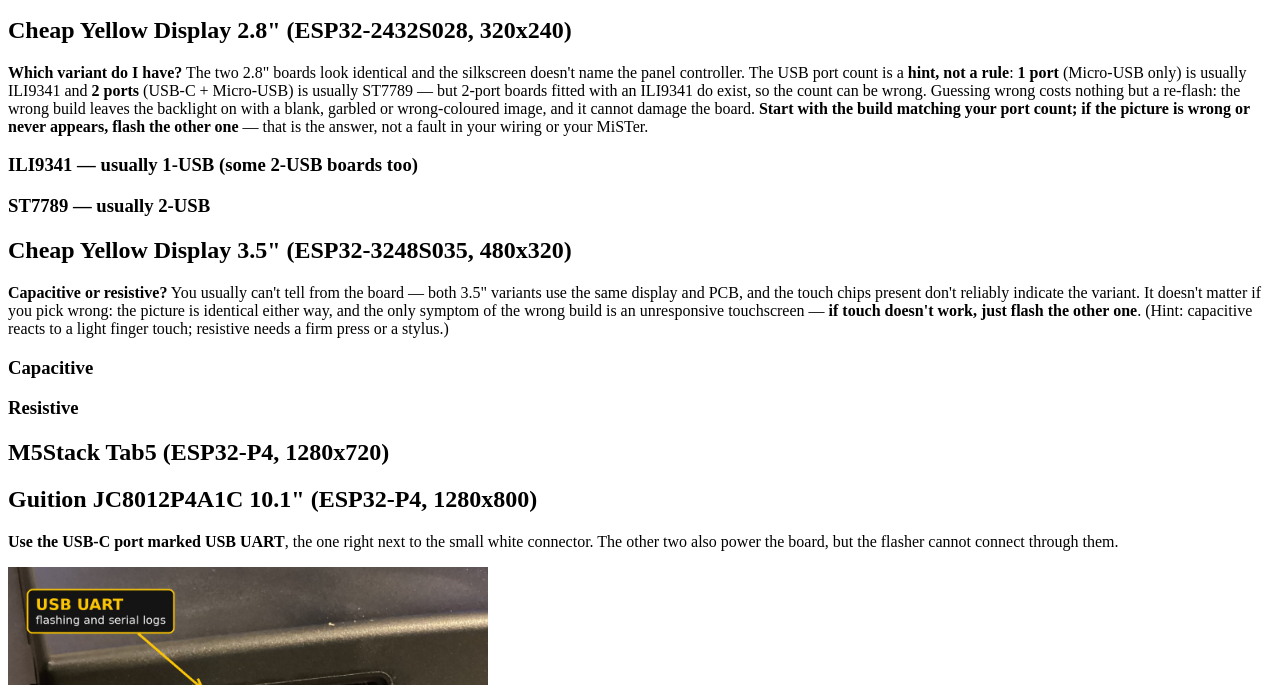
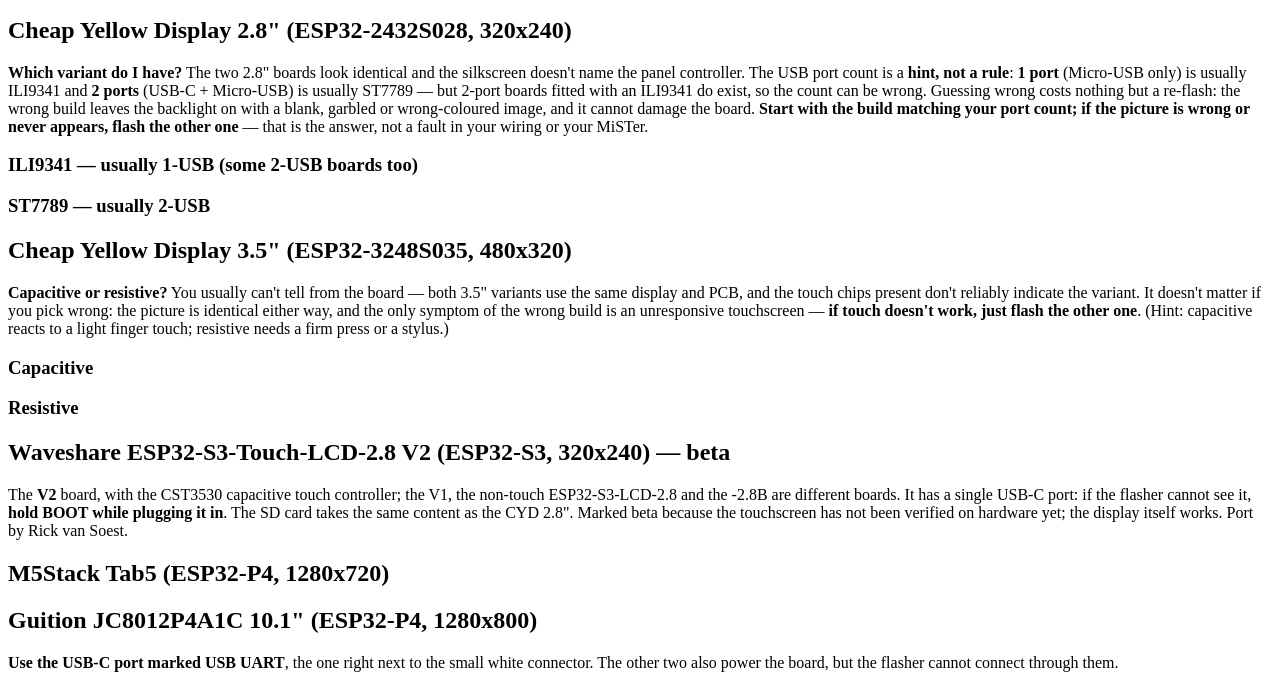
Before and after one commit to chipster6502/MiSTer_monitor, a plain HTML site: page docs/flasher/index.html in a window 1280 px wide. Shown: the part 101-786 px from the top of the page. Drawn offline with Linux system fonts and the light colour scheme; files whose address does not match are found by name.

Commit message:
ci(release): build and ship the Waveshare 2.8 image

```diff
--- a/docs/flasher/index.html
+++ b/docs/flasher/index.html
@@ -44,6 +44,16 @@
 
   <h3>Resistive</h3>
   <esp-web-install-button manifest="./manifest-cyd35r.json"></esp-web-install-button>
+
+  <h2>Waveshare ESP32-S3-Touch-LCD-2.8 V2 (ESP32-S3, 320x240) — beta</h2>
+  <p>The <strong>V2</strong> board, with the CST3530 capacitive touch
+     controller; the V1, the non-touch ESP32-S3-LCD-2.8 and the -2.8B are
+     different boards. It has a single USB-C port: if the flasher cannot see
+     it, <strong>hold BOOT while plugging it in</strong>. The SD card takes the
+     same content as the CYD 2.8". Marked beta because the touchscreen has not
+     been verified on hardware yet; the display itself works.
+     Port by Rick van Soest.</p>
+  <esp-web-install-button manifest="./manifest-waveshare28.json"></esp-web-install-button>
 
   <h2>M5Stack Tab5 (ESP32-P4, 1280x720)</h2>
   <esp-web-install-button manifest="./manifest-tab5.json"></esp-web-install-button>
```
Also changed, not shown: 2 other files.
